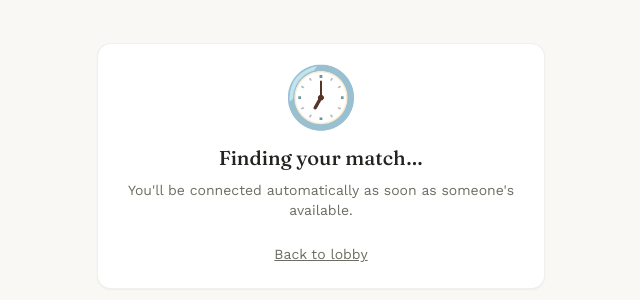
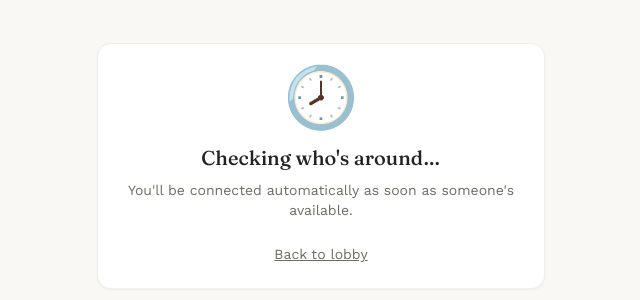
Before and after one commit to EMMA-NUEL-M/mental-health-, a Next.js app: page /waiting in a window 1280 px wide. Shown: the part 234-534 px from the top of the page, without its empty margins (319-959 px from the left). Built offline with nearby package versions, Linux system fonts and the light colour scheme; no server answers.

Commit message:
made the timer longer

```diff
--- a/src/app/waiting/page.tsx
+++ b/src/app/waiting/page.tsx
@@ -98,21 +98,21 @@ export default function WaitingPage() {
     return () => unsubscribe?.();
   }, []);
 
-  // Cycle the clock face for a playful "ticking" effect while waiting.
+  // Cycle the clock face for a smooth but readable ticking effect.
   useEffect(() => {
     if (status !== "checking" && status !== "searching") return;
     const interval = setInterval(() => {
       setClockIndex((i) => (i + 1) % CLOCK_FACES.length);
-    }, 180);
+    }, 750);
     return () => clearInterval(interval);
   }, [status]);
 
-  // Rotate through a few playful status lines.
+  // Rotate through playful status lines slowly so users can read them.
   useEffect(() => {
     if (status !== "checking" && status !== "searching") return;
     const interval = setInterval(() => {
       setMessageIndex((i) => (i + 1) % PLAYFUL_MESSAGES.length);
-    }, 2200);
+    }, 5000);
     return () => clearInterval(interval);
   }, [status]);
 
@@ -122,7 +122,9 @@ export default function WaitingPage() {
         {status === "checking" || status === "searching" ? (
           <>
             <div className="text-6xl mb-4">{CLOCK_FACES[clockIndex]}</div>
-            <h1 className="font-display text-xl text-ink-900">{PLAYFUL_MESSAGES[messageIndex]}</h1>
+            <h1 className="font-display text-xl text-ink-900">
+              {PLAYFUL_MESSAGES[messageIndex]}
+            </h1>
             <p className="text-ink-500 text-sm mt-2">
               You'll be connected automatically as soon as someone's available.
             </p>
@@ -130,7 +132,9 @@ export default function WaitingPage() {
         ) : (
           <>
             <div className="text-5xl mb-4">😴</div>
-            <h1 className="font-display text-xl text-ink-900">No one's available right now</h1>
+            <h1 className="font-display text-xl text-ink-900">
+              No one's available right now
+            </h1>
             <p className="text-ink-500 text-sm mt-2 mb-5">
               We'll keep listening, and you can also try again in a few minutes.
             </p>
```
